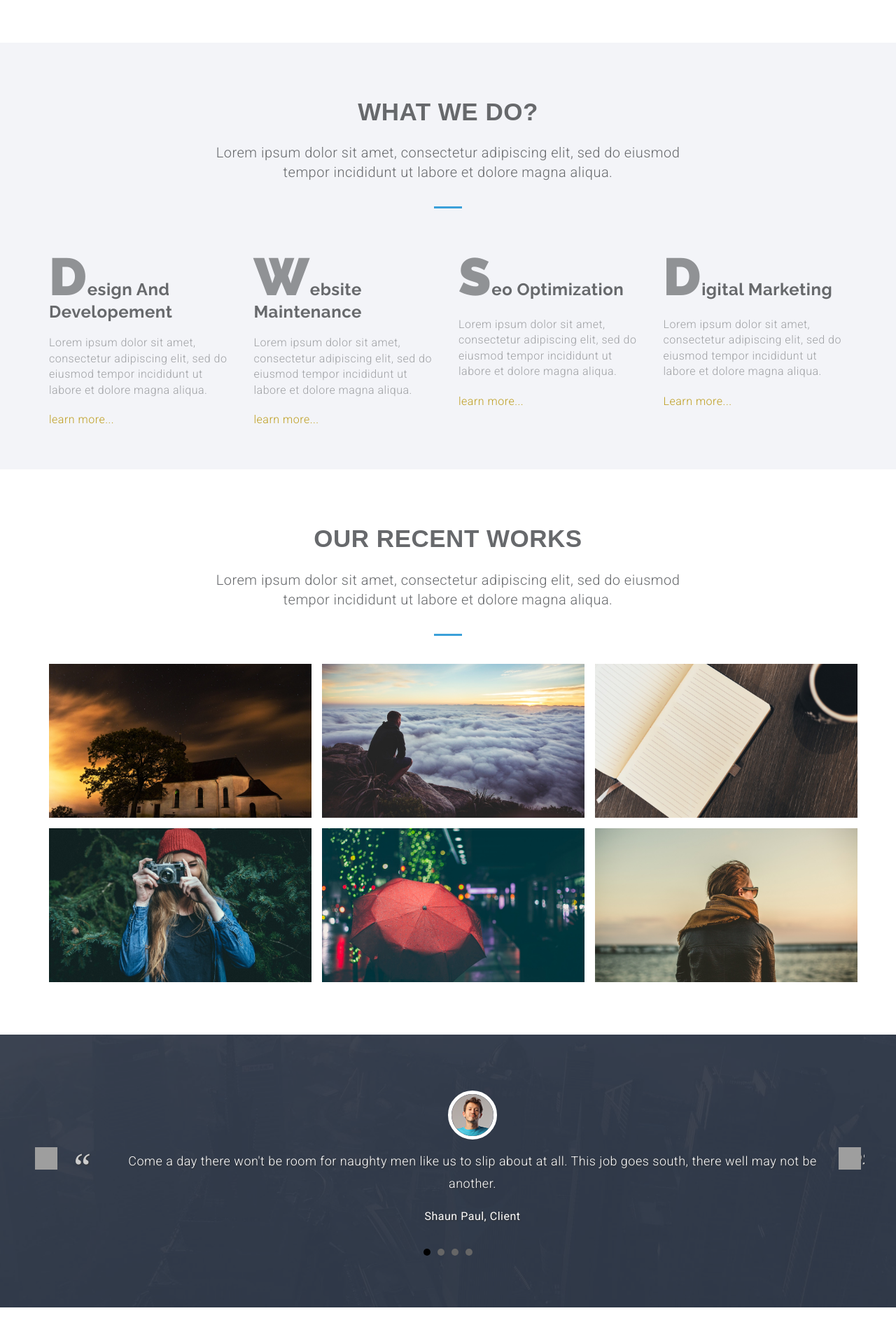
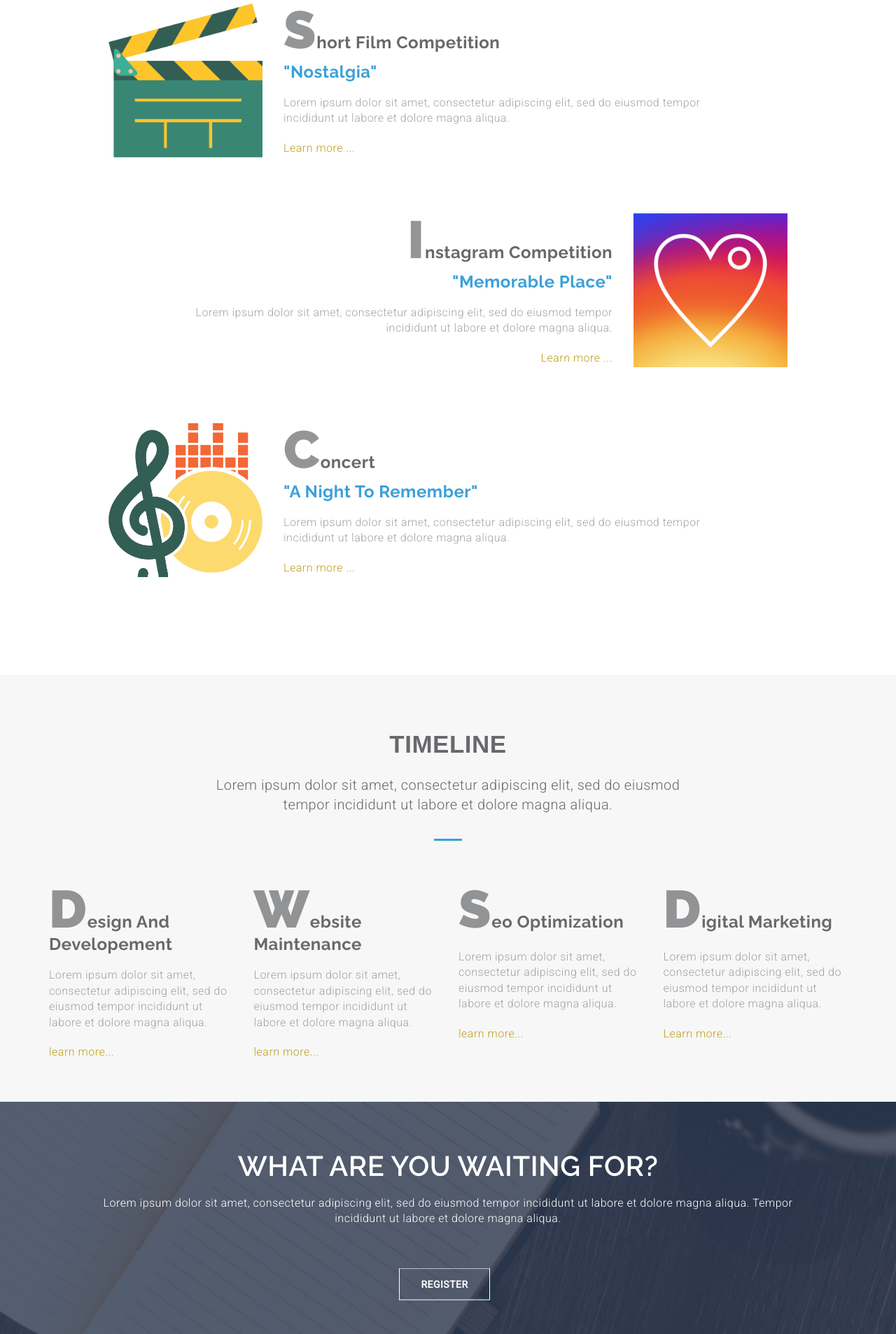
Before and after one commit to Titihanifah/frontend-Algorhythm, a PHP site: page / in a window 1280 px wide. Shown: the part 1093-3000 px from the top of the page at 70% size. Run offline with PHP 8.4, Linux system fonts and the light colour scheme; grey boxes are pictures that could not be loaded.

Commit message:
Restyling homepage (minus timeline)

```diff
--- a/css/algorhythm-style.css
+++ b/css/algorhythm-style.css
@@ -12,6 +12,9 @@
 .bl {
   color: #045a8c !important; }
 
+.pur {
+  color: #3ba0d9 !important; }
+
 .or {
   color: #fcaa11 !important; }
 
@@ -23,6 +26,10 @@
 
 .black {
   color: #282828 !important; }
+
+/* --- Font Weight --- */
+.bold {
+  font-weight: bold !important; }
 
 /* --- Font Size --- */
 .smaller {
@@ -410,21 +463,50 @@ h2 {
 h2.bnr-sub-title {
   padding: 10px 0; }
 
+#event figure img {
+  background-size: cover;
+  background-repeat: no-repeat;
+  background-position: center; }
+#event h3 {
+  margin-top: 0px; }
+#event .big-mg-bt-sec {
+  margin-bottom: 80px;
+  margin-top: 20px; }
+
+.register-home figure {
+  position: relative; }
+  .register-home figure img {
+    background-size: cover;
+    background-repeat: no-repeat;
+    background-position: center;
+    background-attachment: fixed; }
+  .register-home figure .overlay {
+    width: 100%;
+    height: 100%;
+    background: #2e3b56;
+    opacity: 0.8;
+    position: absolute;
+    top: 0; }
+  .register-home figure .containerCenter {
+    width: 80%; }
+
+#about {
+  padding-top: 60px; }
+
 .btn-purple {
   background-color: #3ba0d9; }
 
-.btn-gray {
-  border: 1px solid #c5c6c6;
+.btn-white {
+  border: 1px solid #ffffff;
   color: #ffffff;
   transition: all 0.5s ease-in-out;
   -webkit-transition: all 0.5s ease-in-out;
   -moz-transition: all 0.5s ease-in-out;
-  -o-transition: all 0.5s ease-in-out;
-  background-color: #c5c6c6; }
-  .btn-gray:hover {
-    color: #045a8c;
+  -o-transition: all 0.5s ease-in-out; }
+  .btn-white:hover {
+    color: none;
     background-color: #ffffff;
-    border: 2px solid #ffffff; }
+    border: 1px solid #ffffff; }
 
 .btn-default {
   background-color: #c5c6c6;
@@ -489,4 +575,10 @@ HEADER
 .header, .bg-color {
   min-height: 100vh; }
 
+#timeline {
+  background-color: #f7f7f7; }
+
+.register-home h2 {
+  text-transform: uppercase; }
+
 /*# sourceMappingURL=algorhythm-style.css.map */
--- a/css/sass/base/_reset.scss
+++ b/css/sass/base/_reset.scss
@@ -44,7 +44,7 @@ li {
 }
 
 /* --- Margin and Padding --- */
-@for $i from 1 through 6{
+@for $i from 0 through 6{
 	.mg-#{$i*5}{
 		margin : $i*5px ;
 	}
@@ -70,7 +70,7 @@ li {
 	}
 }
 
-@for $i from 1 through 6{
+@for $i from 0 through 6{
 	.pd-#{$i*5}{
 		padding : $i*5px ;
 	}
--- a/index.html
+++ b/index.html
@@ -47,11 +47,11 @@
             <div class="collapse navbar-collapse" id="myNavbar">
               <ul class="nav navbar-nav navbar-right">
                 <li class="active"><a href="#main-header">Home</a></li>
-                <li class=""><a href="#feature">About</a></li>
-                <li class=""><a href="#service">Services</a></li>
-                <li class=""><a href="#portfolio">Portfolio</a></li>
+                <li class=""><a href="#event">Event</a></li>
+                <li class=""><a href="#timeline">timeline</a></li>
+                <li class=""><a href="#news">news</a></li>
                 <li class=""><a href="#testimonial">Testimonial</a></li>
-                <li class=""><a href="#blog">Blog</a></li>
+                <li class=""><a href="#about">about</a></li>
                 <li class=""><a href="#contact">Contact Us</a></li>
               </ul>
             </div>
@@ -65,7 +65,7 @@
               <h2 class="bnr-sub-title">Forever young</h2>
               <h1 class="bnr-title">Annual Gorgeous Creativity with Your Rhythm</h1>
               <div class="brn-btn">
-                <a href="#feature" class="btn btn-more">Learn More</a>
+                <a href="#event" class="btn btn-more btn-purple">Learn More</a>
               </div>
             </div>
           </div>
@@ -75,55 +75,73 @@
     </div>
     <!--/ HEADER-->
     <!---->
-    <section id="feature" class="section-padding wow fadeIn delay-05s">
+    <section id="event" class="section-padding wow fadeIn delay-05s">
       <div class="container">
         <div class="row">
-          <div class="col-md-3 col-sm-6 col-xs-12">
-            <div class="wrap-item text-center">
-              <div class="item-img">
-                <img src="./img/ser01.png">
+          <div class="col-md-12 text-center">
+            <h2 class="service-title pad-bt15">ALGORHYTHM 2017</h2>
+            <p class="sub-title pad-bt15">Lorem ipsum dolor sit amet, consectetur adipiscing elit, sed do eiusmod<br>tempor incididunt ut labore et dolore magna aliqua.</p>
+            <hr class="bottom-line">
           </div>
-              <h3 class="pad-bt15">Creative Concept</h3>
+          <section class="row">
+            <div class="col-md-10 col-md-offset-1">
+              <section class="row big-mg-bt-sec wow slideInLeft delay-05s">
+                <div class="col-md-3">
+                  <figure>
+                    <img src="./img/bg-square.png" style="background-image: url('./img/short-film.png');">
+                  </figure>
+                </div>
+                <div class="col-md-8">
+                  <div class="service-item">
+                    <h3><span>S</span>hort Film Competition</h3>
+                    <h3 class="pur">"Nostalgia"</h3>
                     <p>Lorem ipsum dolor sit amet, consectetur adipiscing elit, sed do eiusmod tempor incididunt ut labore et dolore magna aliqua.</p>
+                    <a href="">Learn more ...</a>
                   </div>
                 </div>
-          <div class="col-md-3 col-sm-6 col-xs-12">
-            <div class="wrap-item text-center">
-              <div class="item-img">
-                <img src="./img/ser02.png">
-              </div>
-              <h3 class="pad-bt15">Amazing Design</h3>
+              </section>
+              <section class="row big-mg-bt-sec wow slideInRight delay-05s">
+                <div class="col-md-8 col-md-offset-1">
+                  <div class="service-item alignRight">
+                    <h3><span>I</span>nstagram Competition</h3>
+                    <h3 class="pur">"Memorable Place"</h3>
                     <p>Lorem ipsum dolor sit amet, consectetur adipiscing elit, sed do eiusmod tempor incididunt ut labore et dolore magna aliqua.</p>
+                    <a href="">Learn more ...</a>
                   </div>
                 </div>
-          <div class="col-md-3 col-sm-6 col-xs-12">
-            <div class="wrap-item text-center">
-              <div class="item-img">
-                <img src="./img/ser03.png">
+                <div class="col-md-3">
+                  <figure>
+                    <img src="./img/bg-square.png" style="background-image: url('./img/ig-comp.png');">
+                  </figure>
                 </div>
-              <h3 class="pad-bt15">Cost effective</h3>
+              </section>
+              <section class="row big-mg-bt-sec wow slideInLeft delay-05s">
+                <div class="col-md-3">
+                  <figure>
+                    <img src="./img/bg-square.png" style="background-image: url('./img/concert.png');">
+                  </figure>
+                </div>
+                <div class="col-md-8">
+                  <div class="service-item">
+                    <h3><span>C</span>oncert</h3>
+                    <h3 class="pur">"A Night To Remember"</h3>
                     <p>Lorem ipsum dolor sit amet, consectetur adipiscing elit, sed do eiusmod tempor incididunt ut labore et dolore magna aliqua.</p>
+                    <a href="">Learn more ...</a>
                   </div>
                 </div>
-          <div class="col-md-3 col-sm-6 col-xs-12">
-            <div class="wrap-item text-center">
-              <div class="item-img">
-                <img src="./img/ser04.png">
+              </section>
             </div>
-              <h3 class="pad-bt15">Secure</h3>
-              <p>Lorem ipsum dolor sit amet, consectetur adipiscing elit, sed do eiusmod tempor incididunt ut labore et dolore magna aliqua.</p>
-            </div>
-          </div>
+          </section>
         </div>
       </div>
     </section>
     <!---->
     <!---->
-    <section id="service" class="section-padding wow fadeInUp delay-05s">
+    <section id="timeline" class="section-padding wow fadeInUp delay-05s">
       <div class="container">
         <div class="row">
           <div class="col-md-12 text-center">
-            <h2 class="service-title pad-bt15">What We Do?</h2>
+            <h2 class="service-title pad-bt15">TIMELINE</h2>
             <p class="sub-title pad-bt15">Lorem ipsum dolor sit amet, consectetur adipiscing elit, sed do eiusmod<br>tempor incididunt ut labore et dolore magna aliqua.</p>
             <hr class="bottom-line">
           </div>
@@ -159,122 +177,25 @@
       </div>
     </section>
     <!---->
+    <section class="register-home wow fadeInUp delay-05s">
+      <figure>
+        <img src="./img/bg2.png" style="background-image: url('./img/port03.jpg');">
+        <div class="overlay"></div>
+        <div class="container-fluid containerCenter alignCenter wh">
+          <h2 class="mg-b-20">What are you waiting for?</h2>
+          <p>Lorem ipsum dolor sit amet, consectetur adipiscing elit, sed do eiusmod tempor incididunt ut labore et dolore magna aliqua. Tempor incididunt ut labore et dolore magna aliqua.</p>
+          <div class="brn-btn">
+            <a href="#event" class="btn btn-more btn-white bold">REGISTER</a>
+          </div>
+        </div>
+      </figure>
+    </section>
     <!---->
-    <!---->
-    <!---->
-    <section id="portfolio" class="section-padding wow fadeInUp delay-05s">
+    <section id="news" class="section-padding wow fadeInUp delay-05s">
       <div class="container">
         <div class="row">
           <div class="col-md-12 text-center">
-            <h2 class="service-title pad-bt15">Our Recent Works</h2>
-            <p class="sub-title pad-bt15">Lorem ipsum dolor sit amet, consectetur adipiscing elit, sed do eiusmod<br>tempor incididunt ut labore et dolore magna aliqua.</p>
-            <hr class="bottom-line">
-          </div>
-          <div class="col-md-4 col-sm-6 col-xs-12 portfolio-item padding-right-zero mr-btn-15">
-            <figure>
-              <img src="./img/port01.jpg" class="img-responsive">
-              <figcaption>
-                  <h2>Project For Everyone</h2>
-                  <p>Lorem ipsum dolor sit amet, consectetur adipiscing elit, sed do eiusmod tempor incididunt ut labore et dolore magna aliqua. Ut enim ad minim veniam, quis nost.</p>
-              </figcaption>
-            </figure>
-          </div>
-          <div class="col-md-4 col-sm-6 col-xs-12 portfolio-item padding-right-zero mr-btn-15">
-            <figure>
-              <img src="./img/port02.jpg" class="img-responsive">
-              <figcaption>
-                  <h2>Project For Everyone</h2>
-                  <p>Lorem ipsum dolor sit amet, consectetur adipiscing elit, sed do eiusmod tempor incididunt ut labore et dolore magna aliqua. Ut enim ad minim veniam, quis nost.</p>
-              </figcaption>
-            </figure>
-          </div>
-          <div class="col-md-4 col-sm-6 col-xs-12 portfolio-item padding-right-zero mr-btn-15">
-            <figure>
-              <img src="./img/port03.jpg" class="img-responsive">
-              <figcaption>
-                  <h2>Project For Everyone</h2>
-                  <p>Lorem ipsum dolor sit amet, consectetur adipiscing elit, sed do eiusmod tempor incididunt ut labore et dolore magna aliqua. Ut enim ad minim veniam, quis nost.</p>
-              </figcaption>
-            </figure>
-          </div>
-          <div class="col-md-4 col-sm-6 col-xs-12 portfolio-item padding-right-zero mr-btn-15">
-            <figure>
-              <img src="./img/port04.jpg" class="img-responsive">
-              <figcaption>
-                  <h2>Project For Everyone</h2>
-                  <p>Lorem ipsum dolor sit amet, consectetur adipiscing elit, sed do eiusmod tempor incididunt ut labore et dolore magna aliqua. Ut enim ad minim veniam, quis nost.</p>
-              </figcaption>
-            </figure>
-          </div>
-          <div class="col-md-4 col-sm-6 col-xs-12 portfolio-item padding-right-zero mr-btn-15">
-            <figure>
-              <img src="./img/port05.jpg" class="img-responsive">
-              <figcaption>
-                  <h2>Project For Everyone</h2>
-                  <p>Lorem ipsum dolor sit amet, consectetur adipiscing elit, sed do eiusmod tempor incididunt ut labore et dolore magna aliqua. Ut enim ad minim veniam, quis nost.</p>
-              </figcaption>
-            </figure>
-          </div>
-          <div class="col-md-4 col-sm-6 col-xs-12 portfolio-item padding-right-zero mr-btn-15">
-            <figure>
-              <img src="./img/port06.jpg" class="img-responsive">
-              <figcaption>
-                  <h2>Project For Everyone</h2>
-                  <p>Lorem ipsum dolor sit amet, consectetur adipiscing elit, sed do eiusmod tempor incididunt ut labore et dolore magna aliqua. Ut enim ad minim veniam, quis nost.</p>
-              </figcaption>
-            </figure>
-          </div>
-        </div>
-      </div>
-    </section>
-    <!---->
-    <!---->
-    <section id="testimonial" class="wow fadeInUp delay-05s">
-      <div class="bg-testicolor">
-        <div class="container section-padding">
-        <div class="row">
-          <div class="testimonial-item">
-            <ul class="bxslider">
-              <li>
-                <blockquote>
-                  <img src="./img/thumb.png" class="img-responsive">
-                  <p>Come a day there won't be room for naughty men like us to slip about at all. This job goes south, there well may not be another. </p>
-                </blockquote>
-                <small>Shaun Paul, Client</small>
-              </li>
-              <li>
-                <blockquote>
-                  <img src="./img/thumb.png" class="img-responsive">
-                  <p>So here is us, on the raggedy edge. Don't push me, and I won't push you. </p>
-                </blockquote>
-                <small>Marry Smith, Client</small>
-              </li>
-              <li>
-                <blockquote>
-                  <img src="./img/thumb.png" class="img-responsive">
-                  <p>Come a day there won't be room for naughty men like us to slip about at all. This job goes south, there well may not be another.</p>
-                </blockquote>
-                <small>Vivek Singh, Client</small>
-              </li>
-              <li>
-                <blockquote>
-                  <img src="./img/thumb.png" class="img-responsive">
-                  <p>So here is us, on the raggedy edge. Don't push me, and I won't push you.</p>
-                </blockquote>
-                <small>John Doe, Client</small>
-              </li>
-            </ul>
-          </div>
-        </div>
-        </div>
-      </div>
-    </section>
-    <!---->
-    <section id="blog" class="section-padding wow fadeInUp delay-05s">
-      <div class="container">
-        <div class="row">
-          <div class="col-md-12 text-center">
-            <h2 class="service-title pad-bt15">Latest from our blog</h2>
+            <h2 class="service-title pad-bt15">news</h2>
             <p class="sub-title pad-bt15">Lorem ipsum dolor sit amet, consectetur adipiscing elit, sed do eiusmod<br>tempor incididunt ut labore et dolore magna aliqua.</p>
             <hr class="bottom-line">
           </div>
@@ -339,6 +260,83 @@
             </div>
           </div>
         </div>
+      </div>
+    </section>
+    <!---->
+    <!---->
+    <!---->
+    <!---->
+    <section id="testimonial" class="wow fadeInUp delay-05s">
+      <div class="bg-testicolor">
+        <div class="container section-padding">
+        <div class="row">
+          <div class="testimonial-item">
+            <ul class="bxslider pd-0">
+              <li>
+                <blockquote>
+                  <img src="./img/thumb.png" class="img-responsive">
+                  <p>Come a day there won't be room for naughty men like us to slip about at all. This job goes south, there well may not be another. </p>
+                </blockquote>
+                <small>Shaun Paul, Client</small>
+              </li>
+              <li>
+                <blockquote>
+                  <img src="./img/thumb.png" class="img-responsive">
+                  <p>So here is us, on the raggedy edge. Don't push me, and I won't push you. </p>
+                </blockquote>
+                <small>Marry Smith, Client</small>
+              </li>
+              <li>
+                <blockquote>
+                  <img src="./img/thumb.png" class="img-responsive">
+                  <p>Come a day there won't be room for naughty men like us to slip about at all. This job goes south, there well may not be another.</p>
+                </blockquote>
+                <small>Vivek Singh, Client</small>
+              </li>
+              <li>
+                <blockquote>
+                  <img src="./img/thumb.png" class="img-responsive">
+                  <p>So here is us, on the raggedy edge. Don't push me, and I won't push you.</p>
+                </blockquote>
+                <small>John Doe, Client</small>
+              </li>
+            </ul>
+          </div>
+        </div>
+        </div>
+      </div>
+    </section>
+    <!---->
+    <section id="about" class="section-padding wow fadeInUp delay-05s">
+      <div class="container">
+        <div class="row">
+          <div class="col-md-12 text-center">
+            <h2 class="service-title pad-bt15">about</h2>
+            <p class="sub-title pad-bt15">Lorem ipsum dolor sit amet, consectetur adipiscing elit, sed do eiusmod<br>tempor incididunt ut labore et dolore magna aliqua.</p>
+            <hr class="bottom-line">
+          </div>
+        </div>
+        <section class="row">
+          <div class="col-md-6 noPad">
+            <figure>
+              <img src="./img/hima-all.jpg">
+            </figure>
+          </div>
+          <div class="col-md-6 small">
+            <section>
+              <h3 class="mg-t-0">HIMAKOMSI</h3>
+              <p>
+                HIMAKOMSI (Himpunan Mahasiswa Komputer dan Sistem Informasi) merupakan sebuah wadah bagi mahasiswa Komputer dan Sistem Informasi (KOMSI) yang ingin mengembangkan pengetahuannya dibidang organisasi. Himakomsi sendiri dibentuk pada tahun 2010, setelah berpisah dengan Himakom (Himpunan Mahasiswa Ilmu Komputer). Kegiatan Himakomsi UGM dituangkan dalam bentuk program-program kerja yang bertujuan mendukung Tri Dharma Perguruan Tinggi yang terdiri atas Pendidikan dan Pengajaran, Penelitian, dan Pengabdian kepada Masyarakat.
+              </p>
+              <p>
+                Himakomsi memiliki 5 divisi, yaitu Event Organizer and Network (EON), Talent Entertainment and Art (TEA), Entrepreneurship (EPS), Administrasi Publikasi dan Advokasi (ADPA), dan Study Intra Scientica (SIS). Himakomsi berlokasi di Sekolah Vokasi UGM.
+              </p>
+              <p>
+                Annual Gorgeous Creativity with Your Rhythm (Algorhythm) merupakan suatu rangkaian acara yang diselenggarakan setiap tahun dalam rangka ulang tahun Himpunan Mahasiswa Komputer dan Sistem Informasi Universitas Gadjah Mada. Rangkaian - rangkaian acara algorhythm terdiri dari Instagram Competition, Short Movie Competition dan pada acara puncaknya adalah Algorhythm Concert
+              </p>
+            </section>
+          </div>
+        </section>
       </div>
     </section>
     <!---->
```
Also changed, not shown: other parts of css/algorhythm-style.css (+54 -4 lines), css/sass/base/_font.scss (+7 -0 lines), css/sass/layout/_layout.scss (+35 -0 lines), css/sass/theme/_button.scss (+4 -5 lines), css/sass/theme/_theme.scss (+16 -3 lines), img/bg-square.png (added), img/bg2.png (added), img/concert.png (added), img/hima-all.jpg (added), img/ig-comp.png (added), img/short-film.png (added), 1 other file. Lines whose indentation alone changed are shown as unchanged.
